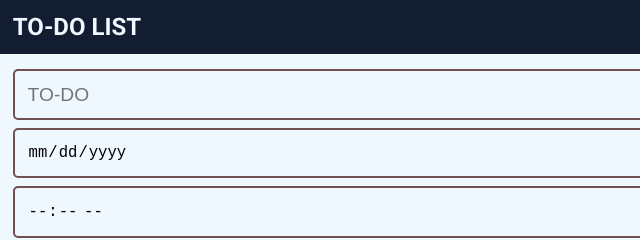
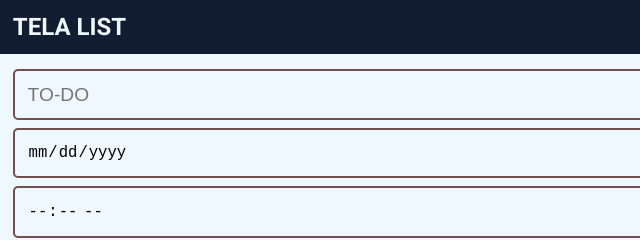
Before and after one commit to gitmarah/to-do-list-app, a plain HTML site: page index.html in a window 1280 px wide. Shown: the top 240 px of the page, 0-640 px from the left. Drawn offline with Linux system fonts and the light colour scheme.

Commit message:
Change App h1

```diff
--- a/index.html
+++ b/index.html
@@ -6,10 +6,10 @@
     <link rel="stylesheet" href="Styles/main.css">
     <link rel="shortcut icon" href="TelaStudio Logo.png" type="image/x-icon">
     <script defer src="Scripts/main.js"></script>
-    <title>To-Do List</title>
+    <title>Tela List</title>
 </head>
 <body>
-    <h1>TO-DO LIST</h1>
+    <h1>TELA LIST</h1>
     <main class="main-container">
         <section class="to-do-form">
                 <label for="to-do-name">TO-DO</label>
```
